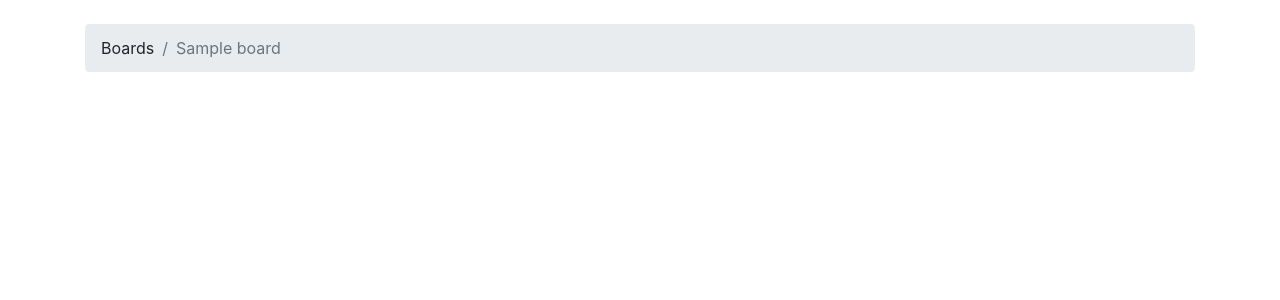
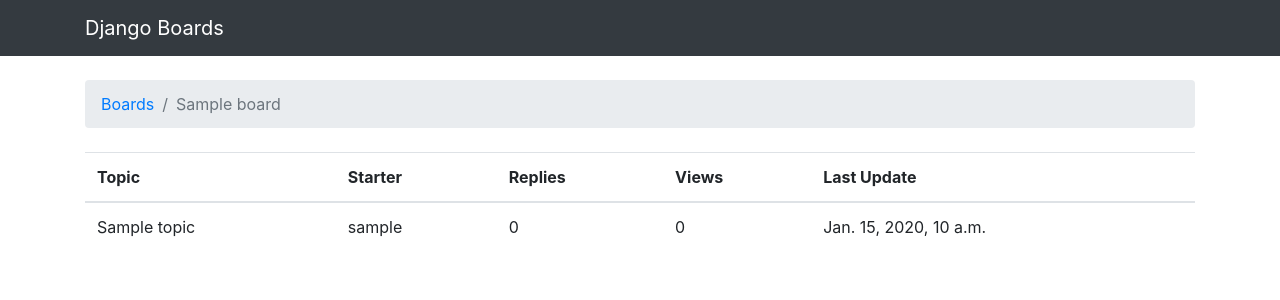
Before and after one commit to nguyen-nha/base-django, a Django app: page /boards/1/ in a window 1280 px wide. Shown: the top 300 px of the page. Run offline with Django 4.2, Linux system fonts and the light colour scheme; tables that the repository leaves empty hold one stand-in row (values such as "Sample post"); some libraries are stand-ins or nearby versions.

Commit message:
update 14/02

```diff
--- a/boards/views.py
+++ b/boards/views.py
@@ -1,7 +1,8 @@
-from django.shortcuts import render
+from django.contrib.auth.models import User
+from django.shortcuts import render, get_object_or_404, redirect
 from django.http import HttpResponse
 from django.http import Http404
-from boards.models import Board
+from boards.models import Board, Topic, Post
 
 
 def home(request):
@@ -15,3 +16,28 @@ def board_topics(request, pk):
     except Board.DoesNotExist:
         raise Http404
     return render(request, 'topics.html', {'board': board})
+
+def new_topic(request, pk):
+    board = get_object_or_404(Board, pk=pk)
+
+    if request.method == 'POST':
+        subject = request.POST['subject']
+        message = request.POST['message']
+
+        user = User.objects.first()  # TODO: get the currently logged in user
+
+        topic = Topic.objects.create(
+            subject=subject,
+            board=board,
+            starter=user
+        )
+
+        post = Post.objects.create(
+            message=message,
+            topic=topic,
+            created_by=user
+        )
+
+        return redirect('board_topics', pk=board.pk)
+
+    return render(request, 'new_topic.html', {'board': board})
--- a/myproject/urls.py
+++ b/myproject/urls.py
@@ -20,5 +20,6 @@ from boards import views
 urlpatterns = [
     path('home/', views.home, name='home'),
     path('boards/<int:pk>/', views.board_topics, name='board_topics'),
+    path('boards/<int:pk>/new/', views.new_topic, name='new_topic'),
     path('admin/', admin.site.urls),
 ]
--- /dev/null
+++ b/static/css/app.css
@@ -0,0 +1,3 @@
+.nabar-brand {
+  font-family: 'Peralta', cursive;
+}
--- /dev/null
+++ b/templates/base.html
@@ -0,0 +1,25 @@
+{% load static %}<!DOCTYPE html>
+<html>
+  <head>
+    <meta charset="utf-8">
+    <title>{% block title %}Django Boards{% endblock %}</title>
+    <link rel="stylesheet" href="{% static 'css/bootstrap.min.css' %}">
+  </head>
+  <body>
+
+    <nav class="navbar navbar-expand-lg navbar-dark bg-dark">
+      <div class="container">
+        <a class="navbar-brand" href="{% url 'home' %}">Django Boards</a>
+      </div>
+    </nav>
+
+    <div class="container">
+      <ol class="breadcrumb my-4">
+        {% block breadcrumb %}
+        {% endblock %}
+      </ol>
+      {% block content %}
+      {% endblock %}
+    </div>
+  </body>
+</html>
--- a/templates/topics.html
+++ b/templates/topics.html
@@ -1,16 +1,35 @@
-{% load static %}<!DOCTYPE html>
-<html>
-  <head>
-    <meta charset="utf-8">
-    <title>{{ board.name }}</title>
-    <link rel="stylesheet" href="{% static 'css/bootstrap.min.css' %}">
-  </head>
-  <body>
-    <div class="container">
-      <ol class="breadcrumb my-4">
-        <li class="breadcrumb-item">Boards</li>
-        <li class="breadcrumb-item active">{{ board.name }}</li>
-      </ol>
-    </div>
-  </body>
-</html>
+{% extends 'base.html' %}
+
+{% block title %}
+  {{ board.name }} - {{ block.super }}
+{% endblock %}
+
+{% block breadcrumb %}
+  <li class="breadcrumb-item"><a href="{% url 'home' %}">Boards</a></li>
+  <li class="breadcrumb-item active">{{ board.name }}</li>
+{% endblock %}
+
+{% block content %}
+  <table class="table">
+    <thead class="thead-inverse">
+      <tr>
+        <th>Topic</th>
+        <th>Starter</th>
+        <th>Replies</th>
+        <th>Views</th>
+        <th>Last Update</th>
+      </tr>
+    </thead>
+    <tbody>
+      {% for topic in board.topics.all %}
+        <tr>
+          <td>{{ topic.subject }}</td>
+          <td>{{ topic.starter.username }}</td>
+          <td>0</td>
+          <td>0</td>
+          <td>{{ topic.last_updated }}</td>
+        </tr>
+      {% endfor %}
+    </tbody>
+  </table>
+{% endblock %}
```
Also changed, not shown: boards/test.py (+19 -8 lines), templates/home.html (+17 -0 lines), templates/new_topic.html (added, +24 -0 lines).
